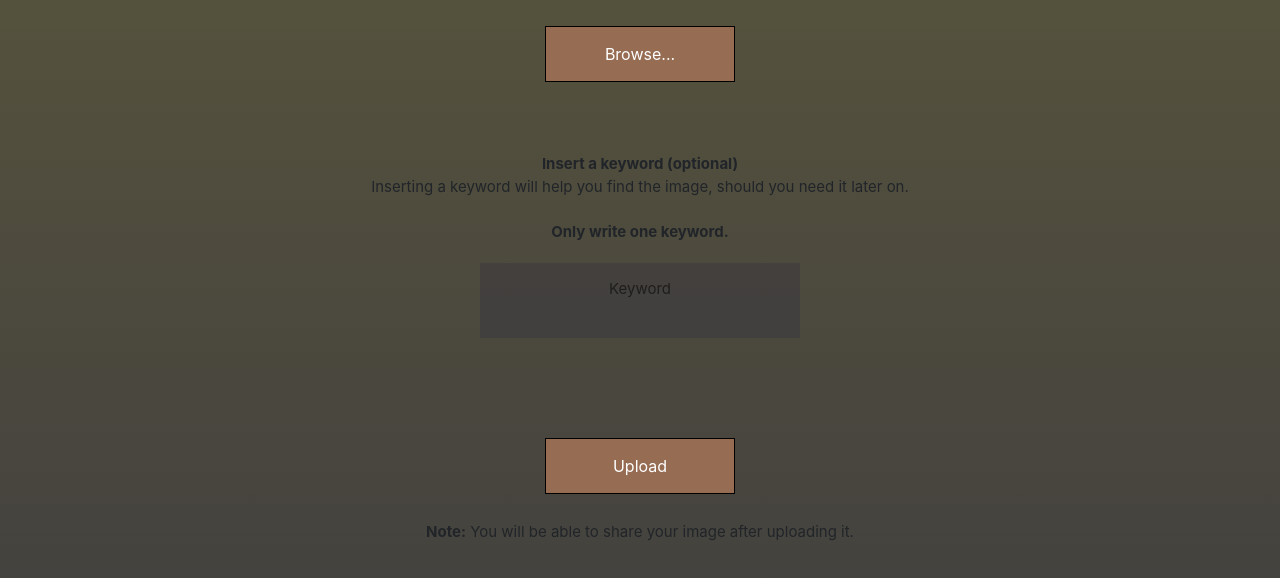
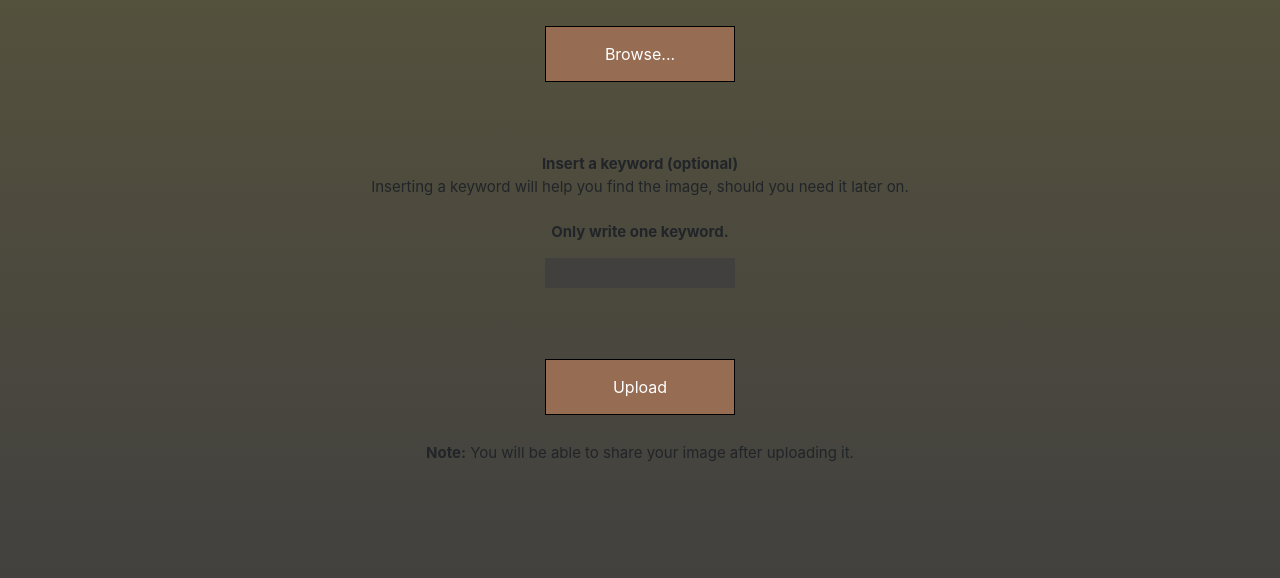
Before and after one commit to GabrielMares00/SITUE, a PHP site: page /uploads/image-uploader in a window 1280 px wide. Shown: the part 405-983 px from the top of the page. Run offline with PHP 8.4, Linux system fonts and the light colour scheme.

Commit message:
Keywording now properly accepts only one word

```diff
--- a/image-uploader.php
+++ b/image-uploader.php
@@ -31,21 +31,21 @@
     $db = mysqli_connect($servername, $username, $password, $database);
 
     // Get all the submitted data from the form
-    if (!(strcmp($keyword, "") == 0 || strcmp($keyword, " ") == 0))
+    if (!(strcmp($keyword, "") == 0 || strcmp($keyword, " ") == 0)) {
         $sql = "INSERT INTO images (ORIGINAL_NAME, ID_NAME, IMAGE_PATH, KEYWORD) VALUES ('$filename', '$ID_name', '$folder', '$keyword')";
-    else
+
+        $sqlKeyword = "INSERT INTO keywords (KEYWORD)
+                    SELECT '$keyword' WHERE NOT EXISTS(SELECT * FROM keywords WHERE KEYWORD='$keyword')";
+        mysqli_query($db, $sqlKeyword);
+
+        if ($filename != "")
+            mysqli_query($db, $sql);
+    }
+    else {
         $sql = "INSERT INTO images (ORIGINAL_NAME, ID_NAME, IMAGE_PATH) VALUES ('$filename', '$ID_name', '$folder')";
-
-    // Execute query
-    if ($filename != "")
-        mysqli_query($db, $sql);
-
-    $sqlKeyword = "IF NOT EXISTS(SELECT * FROM keywords WHERE KEYWORD='$keyword')
-                   BEGIN
-                   INSERT INTO keywords (KEYWORD) VALUES ('$keyword')
-                   END";
-
-    mysqli_query($db, $sqlKeyword);
+        if ($filename != "")
+            mysqli_query($db, $sql);
+    }
 
     // Now let's move the uploaded image into the folder: image
     if (move_uploaded_file($tempname, $folder)) {
@@ -170,7 +170,7 @@
     <input type="button" value="Browse..." onclick="document.getElementById('selectedFile').click();">
     <br><br><br><br>
     <p><strong>Insert a keyword (optional)</strong> <br> Inserting a keyword will help you find the image, should you need it later on.<br><br> <strong>Only write one keyword.</strong></p>
-    <textarea placeholder="Keyword" name="keyword" style="max-width: 25vw; min-height: 1vh; text-align: center;" pattern="[A-Za-z0-9()[]-=_+!@#$%^&*]+"></textarea>
+    <input type="text" name="keyword" style="background: rgba(60,59,63,0.6); max-width: 25vw; min-height: 1vh; text-align: center; border: none;" pattern="[A-Za-z0-9]+">
     <br><br><br><br>
     <input type="submit" name="upload" value="Upload">
     </form>
```
